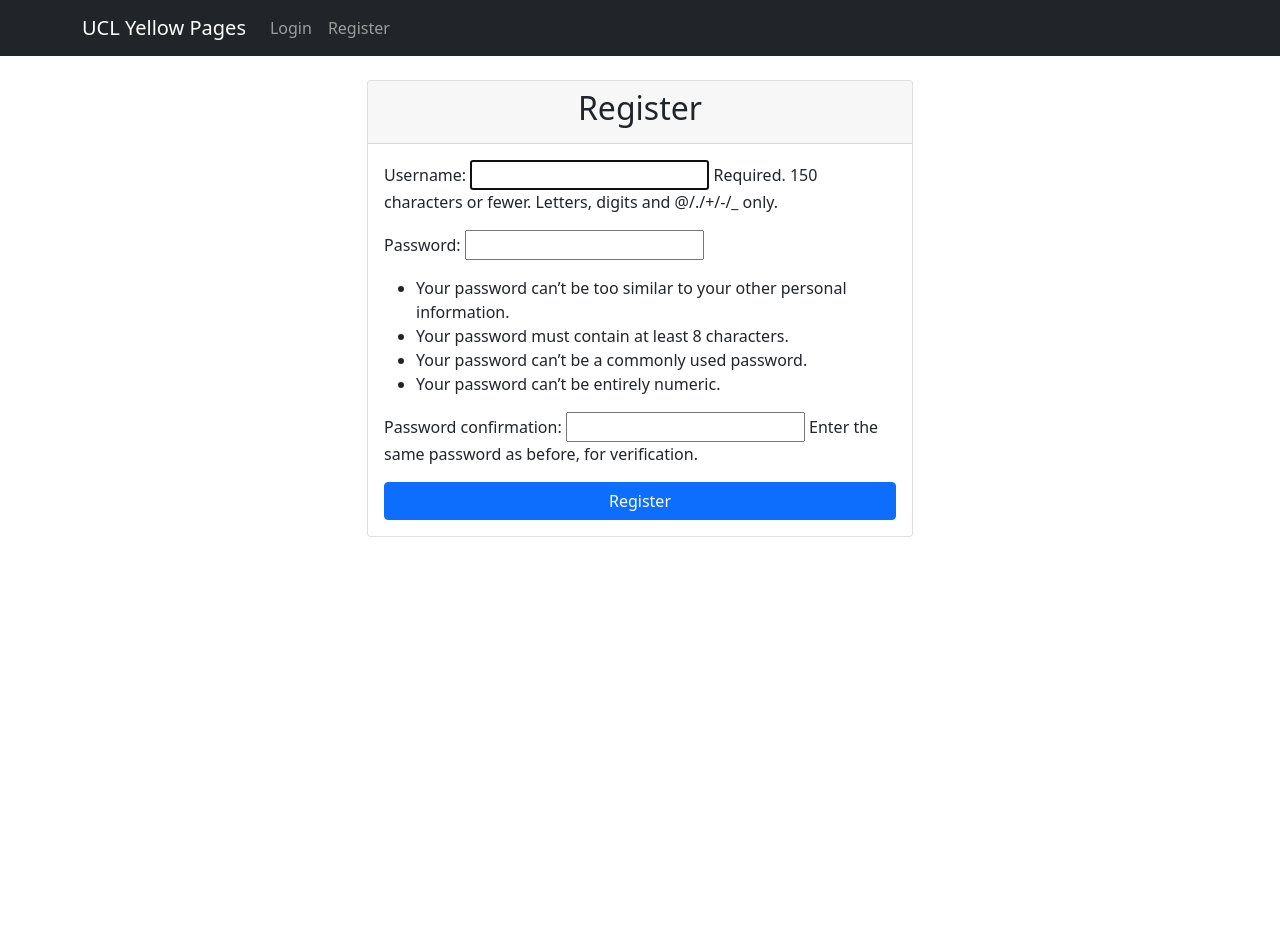
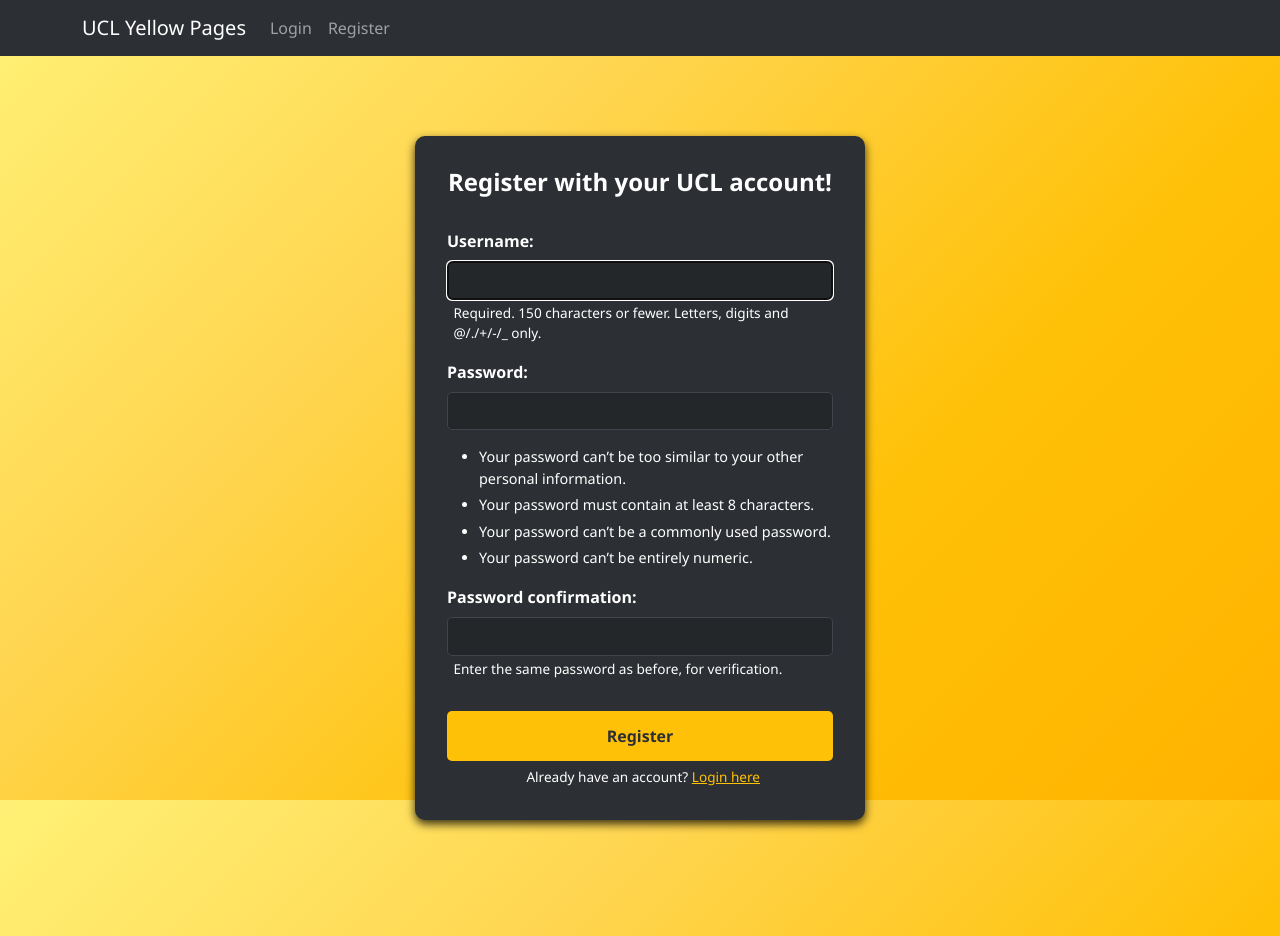
Before and after one commit to MarkoStefanov/YellowPages, a Django app: page /accounts/register/ in a window 1280 px wide. Before the commit the page ends 537 px from the top, so only its background shows below. Run offline with Django 5.2, Linux system fonts and the light colour scheme.

Commit message:
CSS Styles Update
Register, Login, Edit Profile, Privacy Settings pages done.

Base (header), History and Search page in progress.

```diff
--- a/UCLYellowPages/UCLYellowPages/settings.py
+++ b/UCLYellowPages/UCLYellowPages/settings.py
@@ -119,6 +119,10 @@
 
 STATIC_URL = 'static/'
 
+STATICFILES_DIRS = [
+    os.path.join(BASE_DIR, "static"),
+]
+
 # Default primary key field type
 # https://docs.djangoproject.com/en/5.1/ref/settings/#default-auto-field
 
--- /dev/null
+++ b/UCLYellowPages/static/styles.css
@@ -0,0 +1,151 @@
+* {
+  margin: 0;
+  padding: 0;
+  box-sizing: border-box;
+  font-family: 'Segoe UI', Tahoma, Geneva, Verdana, sans-serif;
+}
+
+html, body {
+  height: 100%;
+  background: linear-gradient(135deg, #FFF176, #FFD54F, #FFC107, #FFB300);
+  background-attachment: fixed;
+}
+
+.navbar {
+  background: #2c2f33;
+  font-family: 'Segoe UI', Tahoma, Geneva, Verdana, sans-serif;
+}
+
+.general-container {
+  display: flex;
+  justify-content: center;
+  align-items: baseline;
+  margin-top: 5rem;
+  width: 600px;
+  height: 100vh;
+}
+
+.custom-select, .checkbox-input {
+  background-color: #23272a;
+  color: #ffffff;
+  border: 1px solid #40444b;
+  padding: 0.6rem;
+  border-radius: 5px;
+  width: 100%;
+  font-size: 1rem;
+}
+
+.custom-select:focus {
+  border-color: #FFC107;
+}
+
+.checkbox-container {
+  display: flex;
+  align-items: center;
+  justify-content: center;
+}
+
+.form-container {
+  display: flex;
+  justify-content: center;
+  align-items: baseline;
+  margin-top: 5rem;
+  height: 100vh;
+}
+
+.general-form {
+  background-color: #2c2f33;
+  padding: 2rem;
+  border-radius: 10px;
+  box-shadow: 0 4px 10px rgba(0, 0, 0, 0.8);
+  width: 450px;
+  text-align: center;
+  color: white;
+}
+
+.general-form h2 {
+  margin-bottom: 2rem;
+  font-size: 1.5rem;
+  font-weight: bold;
+}
+
+.general-form label {
+  display: block;
+  text-align: left;
+  font-weight: bold;
+  margin-top: 0.5rem;
+}
+
+.general-form input {
+  background-color: #23272a;
+  color: #ffffff;
+  border: 1px solid #40444b;
+  padding: 0.4rem;
+  border-radius: 5px;
+  width: 100%;
+  font-size: 1rem;
+  margin-top: 0.5rem;
+}
+
+.general-form input:focus {
+  border-color: #FFC107;
+}
+
+.general-form input:focus {
+  border-color: #FFC107;
+}
+
+.general-form input:-webkit-autofill {
+  -webkit-text-fill-color: inherit !important;
+}
+
+.general-form ul {
+  padding: 0;
+  margin-left: 2rem;
+  margin-bottom: 1rem;
+  text-align: left;
+}
+
+.general-form ul li {
+  font-size: 0.9rem;
+  margin-bottom: 0.3rem;
+}
+
+.general-form .helptext {
+  display: block;
+  font-size: 0.85rem;
+  color: white;
+  margin-top: 0.2rem;
+  margin-left: 0.4rem;
+  text-align: left;
+}
+
+.general-link {
+  display: block;
+  font-size: 0.85rem;
+  color: white;
+  margin-top: 0.4rem;
+  margin-left: 0.4rem;
+  text-align: center;
+}
+
+.general-link a{
+  color: #FFC107;
+}
+
+.button {
+  background-color: #FFC107;
+  color: #2c2f33;
+  margin-top: 1rem;
+  padding: 0.8rem;
+  border: none;
+  border-radius: 5px;
+  cursor: pointer;
+  font-size: 1rem;
+  font-weight: bold;
+  width: 100%;
+}
+
+.button:hover {
+  background-color: #FFB300;
+}
--- a/UCLYellowPages/templates/base.html
+++ b/UCLYellowPages/templates/base.html
@@ -1,3 +1,4 @@
+{% load static %}
 <!DOCTYPE html>
 <html lang="en">
 <head>
@@ -5,9 +6,10 @@
     <meta name="viewport" content="width=device-width, initial-scale=1.0">
     <title>{% block title %}UCL Yellow Pages{% endblock %}</title>
     <link href="https://cdn.jsdelivr.net/npm/bootstrap@5.1.3/dist/css/bootstrap.min.css" rel="stylesheet">
+    <link rel="stylesheet" href="{% static 'styles.css' %}">
 </head>
 <body>
-    <nav class="navbar navbar-expand-lg navbar-dark bg-dark">
+    <nav class="navbar navbar-expand-lg navbar-dark">
         <div class="container">
             <a class="navbar-brand" href="{% url 'home' %}">UCL Yellow Pages</a>
             <button class="navbar-toggler" type="button" data-bs-toggle="collapse" data-bs-target="#navbarNav">
--- a/UCLYellowPages/templates/register.html
+++ b/UCLYellowPages/templates/register.html
@@ -3,22 +3,21 @@
 {% block title %}Register - UCL Yellow Pages{% endblock %}
 
 {% block content %}
-<div class="row justify-content-center">
-    <div class="col-md-6">
-        <div class="card">
-            <div class="card-header">
-                <h2 class="text-center">Register</h2>
+<div class="form-container">
+    <div class="general-form">
+        <h2>Register with your UCL account!</h2>
+        <form method="post">
+            {% csrf_token %}
+            {{ form.as_p }}
+            <button type="submit" class="button">Register</button>
+            <div class="general-link">
+                <p class="mb-0">Already have an account? <a href="{% url 'login' %}">Login here</a></p>
             </div>
-            <div class="card-body">
-                <form method="post">
-                    {% csrf_token %}
-                    {{ form.as_p }}
-                    <div class="d-grid">
-                        <button type="submit" class="btn btn-primary">Register</button>
-                    </div>
-                </form>
-            </div>
-        </div>
+        </form>
     </div>
 </div>
+
+<style>
+
+</style>
 {% endblock %}
```
Also changed, not shown: UCLYellowPages/templates/edit_profile.html (+7 -18 lines), UCLYellowPages/templates/login.html (+9 -17 lines), UCLYellowPages/templates/settings.html (+43 -0 lines), UCLYellowPages/db.sqlite3.
